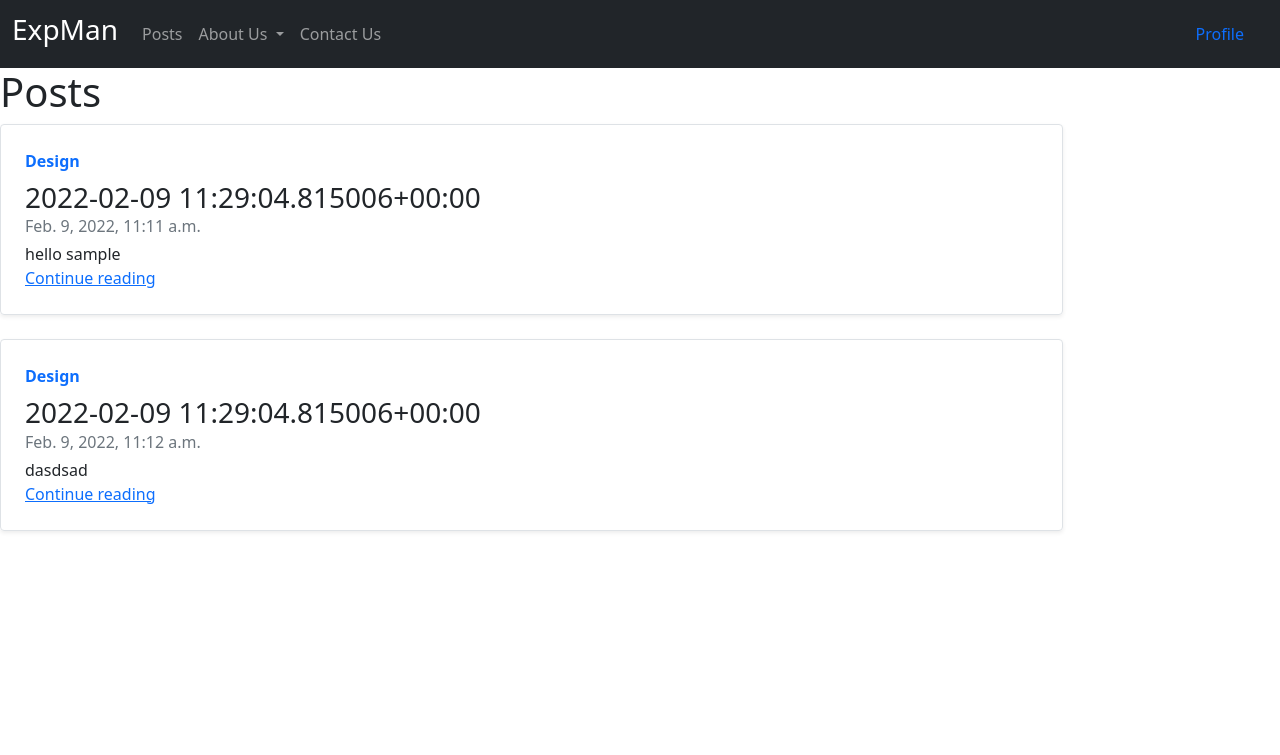
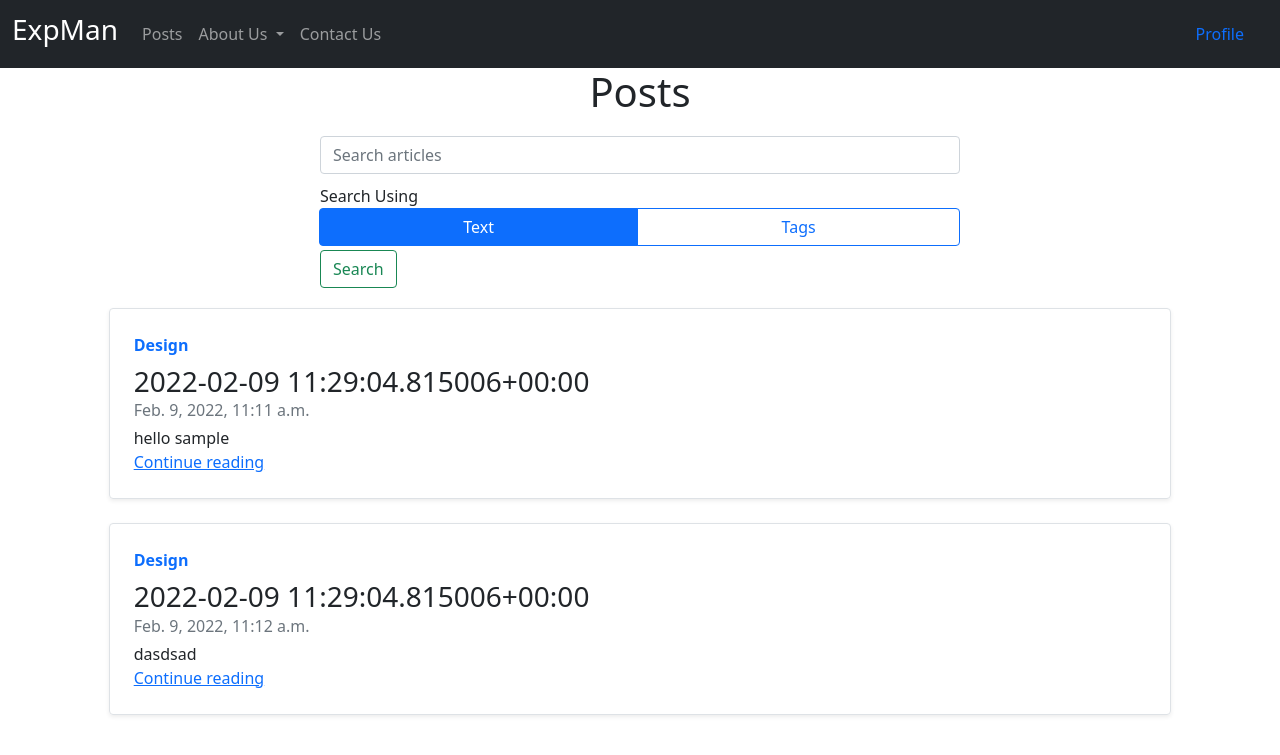
Before and after one commit to raj-bunsha/expman, a Django app: page /posts in a window 1280 px wide. Shown: the top 755 px of the page. Run offline with Django 3.2, Linux system fonts and the light colour scheme; data comes from the database, SQL or seed files in the repository; some web fonts are replaced.

Commit message:
Implemented search uisng tags and text

```diff
--- a/main/templates/posts.html
+++ b/main/templates/posts.html
@@ -4,12 +4,51 @@
 {%block imports%}
 {%endblock%}
 {%block content%}
+<style>
+    .searchPostBar {
+        /* display: block; */
+        width: 50%;
+        margin: 20px auto;
+        /* flex-direction: column; */
+    }
+
+    h1 {
+        text-align: center;
+    }
+    #serBtn{
+        margin-top: 10px;
+    }
+    #ptContent{
+        justify-content: space-around;
+    }
+</style>
+
 <h1>Posts</h1>
-    <div class="row mb-1">
+
+<form class="searchPostBar">
+    <input class="form-control me-2" type="search" placeholder="Search articles" aria-label="Search">
+
+    <!-- RADIO BUTTON FOR SEARCH AS PER TAG OR TEXT  -->
+    <div class="row mb-1" id="serBtn">
+        <div class="col-md-12"><label class="labels">Search Using</label></div>
+        <div class="btn-group" role="group" aria-label="Basic radio toggle button group">
+            <input type="radio" class="btn-check" name="serradio" id="serradio1" autocomplete="off" checked>
+            <label class="btn btn-outline-primary" for="serradio1">Text</label>
+
+            <input type="radio" class="btn-check" name="serradio" id="serradio2" autocomplete="off">
+            <label class="btn btn-outline-primary" for="serradio2">Tags</label>
+
+        </div>
+    </div>
+    <!-- OUR SEARCH BUTTON  -->
+    <button class="btn btn-outline-success" type="submit" id="srch">Search</button>
+</form>
+<div class="row mb-1" id="ptContent">
     {%for post in posts%}
     <div class="col-md-10">
-        <div class="row g-0 border rounded overflow-hidden flex-md-row mb-4 shadow-sm h-md-250 position-relative">
-        <div class="col p-4 d-flex flex-column position-static">
+        <div class="row g-0 border rounded overflow-hidden flex-md-row mb-4 shadow-sm h-md-250 position-relative"
+            id="readPost">
+            <div class="col p-4 d-flex flex-column position-static" id="ptContent">
                 <strong class="d-inline-block mb-2 text-primary">Design</strong>
                 <h3 class="mb-0">{{post.title}}</h3>
                 <div class="mb-1 text-muted">{{post.date_created}}</div>
```
Lines whose indentation alone changed are shown as unchanged.
